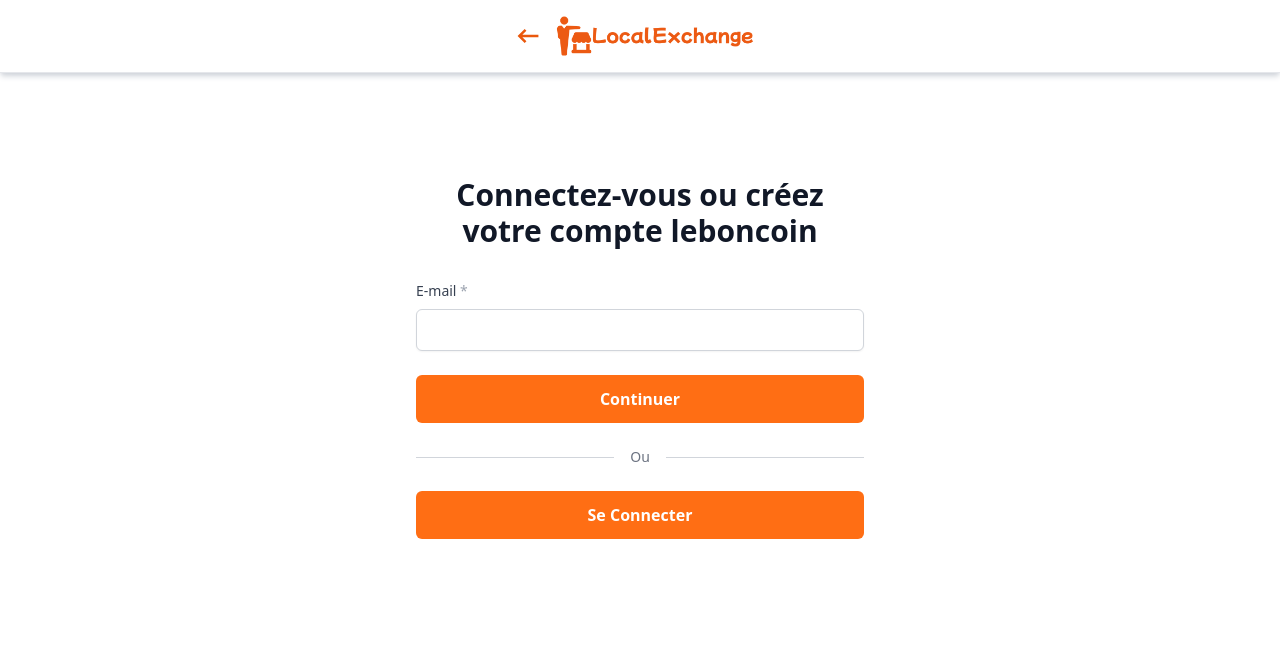
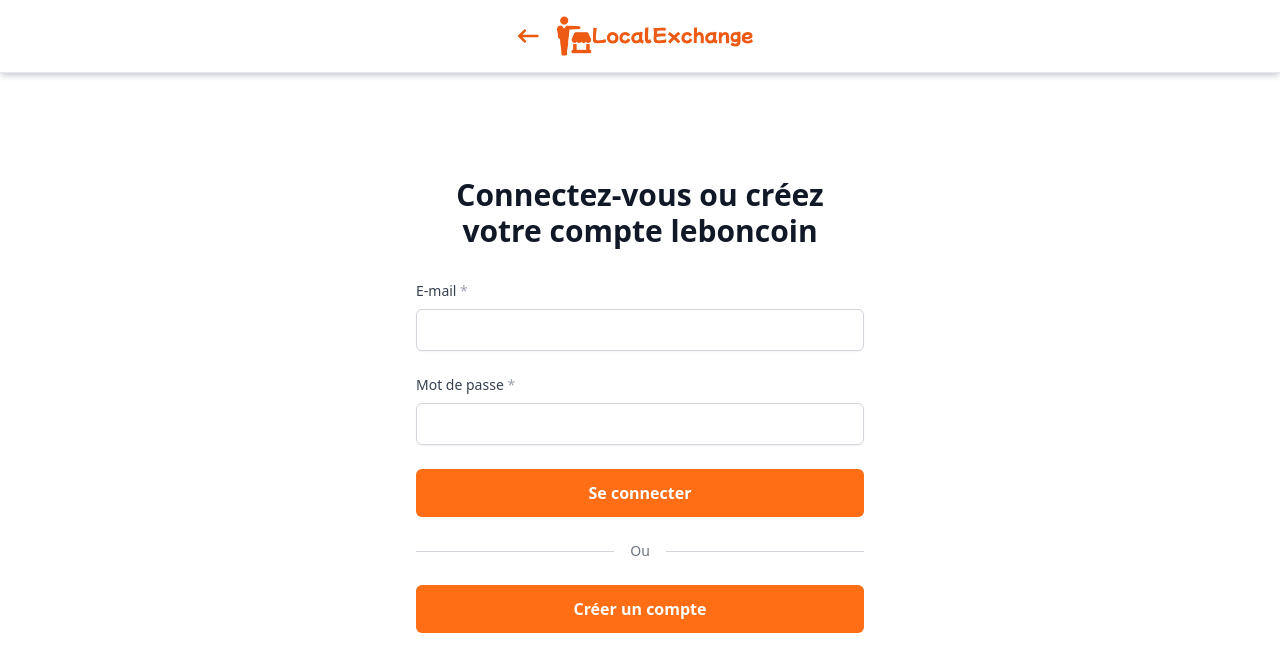
Before and after one commit to sirconscious/LocalExchange, a Next.js app: page /login in a window 1280 px wide. Shown: the top 672 px of the page. Built offline with nearby package versions, Linux system fonts and the light colour scheme.

Commit message:
fix routes

```diff
--- a/app/Components/NavBar.jsx
+++ b/app/Components/NavBar.jsx
@@ -1,7 +1,7 @@
 "use client"
 import React, { useState } from "react";
 import Image from "next/image";
-
+import Link from "next/link";
 
 import { FaSearch } from "react-icons/fa";
 import { CiSquarePlus } from "react-icons/ci";
@@ -22,12 +22,12 @@
 
           <span className="self-center text-2xl font-semibold text-black whitespace-nowrap"></span>
         </a>
-        <button
-          className={`bg-[#FF6E14] hover:opacity-85 transition-all  text-white cursor-pointer py-3 px-4 font-bold rounded-2xl flex items-center  space-x-3 `}
-        >
-          <CiSquarePlus className="text-2xl font-extrabold cursor-pointer" />
-          Déposer une annonce
-        </button>
+        <Link href="/login">
+      <button className="bg-[#FF6E14] hover:opacity-85 transition-all  cursor-pointer text-white p-2 px-4 font-bold rounded-2xl flex items-center space-x-3">
+        <CiSquarePlus className="text-2xl font-extrabold cursor-pointer" />
+        Déposer une annonce
+      </button>
+      </Link>
 
         <div
           className={`relative hidden md:block transition-all duration-300  ease-in-out ${
--- a/app/Components/NavbarSecond.jsx
+++ b/app/Components/NavbarSecond.jsx
@@ -2,18 +2,20 @@
 import React, { useState } from "react";
 import Image from "next/image";
 import { CgArrowLeft } from "react-icons/cg";
-
+import Link from "next/link";
 export default function NavBar() {
 
   return (
     <>
       <nav className="bg-white shadow-md shadow-gray-300 border-b">
         <div className="max-w-screen-xl flex flex-wrap items-center justify-center space-x-4 mx-auto p-4">
-          <a href="#" className="flex items-center  space-x-3 rtl:space-x-reverse">
+    <Link href="/" className="flex items-center  space-x-3 rtl:space-x-reverse">
+
             <CgArrowLeft className="text-orange-600 text-3xl" />
             <Image src="/logo2.png" alt="Logo" width={200} height={200} unoptimized />
             <span className="self-center text-2xl font-semibold text-black whitespace-nowrap"></span>
-          </a>
+
+          </Link>
         </div>
       </nav>
     </>
--- a/app/login/page.js
+++ b/app/login/page.js
@@ -4,7 +4,7 @@
   return (
     <div>
       <NavBar />
-      <div className="max-h-screen p-4 mt-20  md:p-6 flex items-center justify-center">
+      <div className="max-h-screen p-4 mt-20 md:p-6 flex items-center justify-center">
         <div className="mx-auto max-w-md w-full">
           <div className="space-y-8">
             {/* Form Section */}
@@ -25,11 +25,23 @@
                 />
               </div>
 
+              <div className="space-y-2">
+                <label htmlFor="password" className="block text-sm font-medium text-gray-700">
+                  Mot de passe <span className="text-gray-400">*</span>
+                </label>
+                <input
+                  type="password"
+                  id="password"
+                  required
+                  className="w-full rounded-md border border-gray-300 px-3 py-2 shadow-sm focus:border-orange-500 focus:outline-none focus:ring-1 focus:ring-orange-500"
+                />
+              </div>
+
               <button
                 type="submit"
                 className="w-full rounded-md bg-[#FF6E14] px-4 py-3 text-center font-semibold text-white hover:bg-[#e66412] focus:outline-none focus:ring-2 focus:ring-orange-500 focus:ring-offset-2"
               >
-                Continuer
+                Se connecter
               </button>
 
               <div className="relative">
@@ -45,7 +57,7 @@
                 type="button"
                 className="w-full rounded-md bg-[#FF6E14] px-4 py-3 text-center font-semibold text-white hover:bg-[#e66412] focus:outline-none focus:ring-2 focus:ring-orange-500 focus:ring-offset-2"
               >
-                Se Connecter
+                Créer un compte
               </button>
             </form>
           </div>
```
